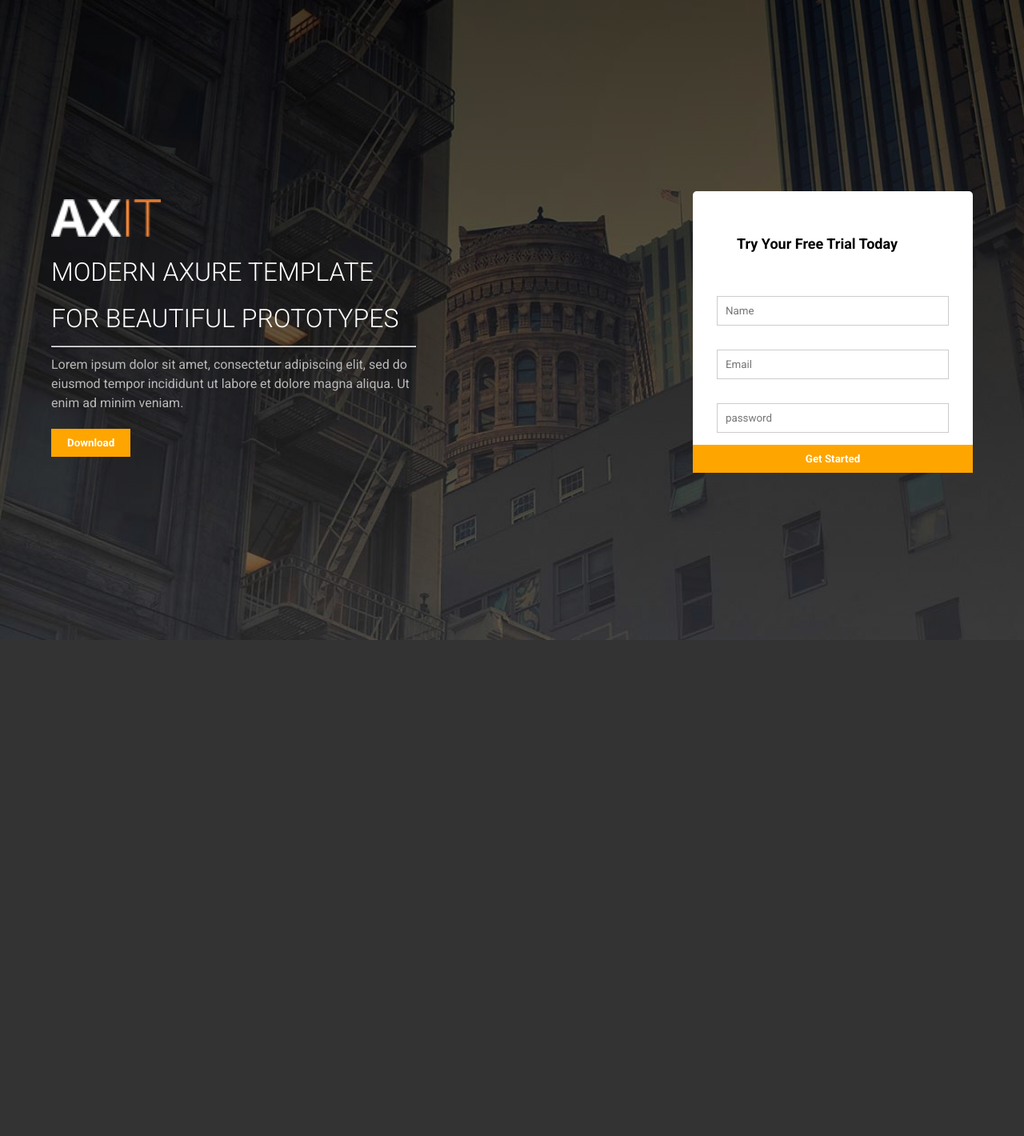
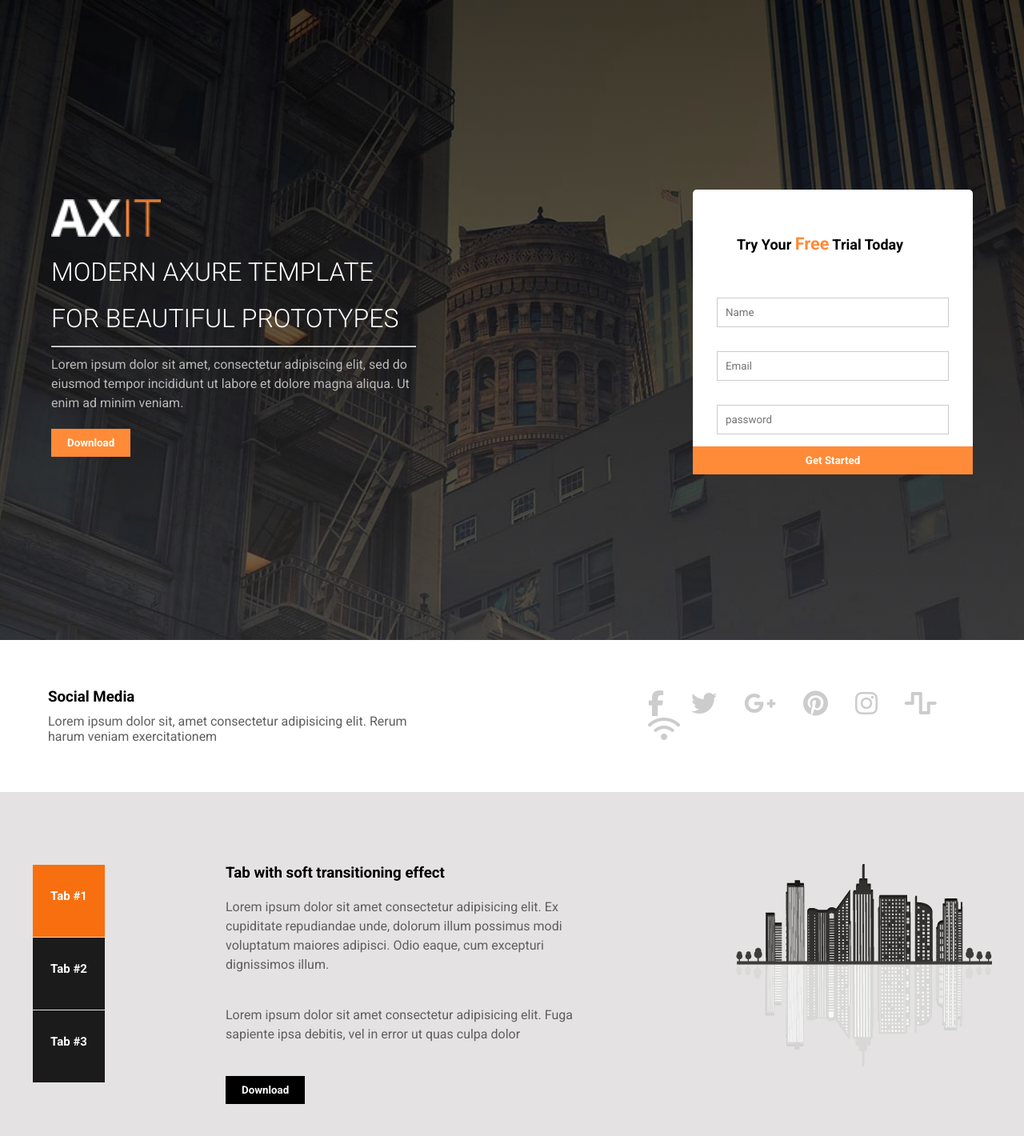
Before and after one commit to mariamhabashi/NTI-Summer-Training, a PHP site: page /AXIT/index.html in a window 1280 px wide. Shown: the part 50-1470 px from the top of the page at 80% size. Before the commit the page ends 850 px from the top, so only its background shows below. Run offline with PHP 8.4, Linux system fonts and the light colour scheme; some libraries are stand-ins or nearby versions.

Commit message:
Home task

```diff
--- a/Day5/AXIT/css/style.css
+++ b/Day5/AXIT/css/style.css
@@ -1,4 +1,3 @@
-
 * {
     margin: 0;
     padding: 0;
@@ -18,7 +17,7 @@
     padding-right: 60px;
 }
 .right li:hover a{
-    color: #ff9b50;
+    color: #FF8B38;
 }
 header {
     background-color: black;
@@ -31,7 +30,10 @@ header .left {
     float: left;
     padding-top: 10px;
 }
-
+span{
+    color: #FF8B38;
+    font-size: larger;
+}
 header .right {
         float: left;
         width: 50%;
@@ -109,7 +111,7 @@ main .right form input{
       margin-bottom: 20px;
 }
 .get-started{
-   background-color: orange;
+      background-color: #FF8B38;
       border: none;
       padding: 10px;
       color: white;
@@ -127,7 +129,7 @@ main .right form input{
 .download-btn {
     margin-top: 20px;
     padding: 10px 20px;
-    background-color: orange;
+    background-color: #FF8B38;
     border: none;
     color: white;
     font-weight: bold;
@@ -136,3 +138,75 @@ main .right form input{
 .download-btn:hover {
     background-color: #9e9e9ea4;
 }
+
+/*Social Media*/
+.social-media{
+     display: flex;
+     align-items: center;
+     padding: 60px;
+}
+.social-media .left{
+    padding-right: 200px;
+}
+.social-media .right{
+    padding-left: 100px;
+}
+.social-media p{
+    width: 450px;
+    color: #5f5f5f;
+    margin-top: 10px;
+}
+
+.icons i{
+    color: #ccc;
+    cursor: pointer;
+    margin-right: 30px;
+    font-size:xx-large;
+}
+.icons i:hover{
+    color: #FF8B38;
+}
+/*tabs section*/
+.tabs-container{
+    display: flex;
+    flex-direction: row;
+    justify-content: center;
+    padding: 40px;
+    background-color: #e4e2e2;
+}
+.tabs-content-column{
+    width: 80%;
+    padding-left:150px;
+}
+.tabs-content-column h3{
+    margin-top: 50px;
+    margin-bottom: 20px;
+}
+.tabs-content-column p{
+    margin-bottom: 20px;
+    color: #5f5f5f;
+    line-height: 1.5;
+}
+.tabs{
+    padding-top: 50px;
+}
+.img-column{
+     padding-top: 50px;
+}
+.tabs-column h3{
+    width: 90px;
+    height: 90px;
+    padding: 10px;
+    padding-top: 30px;
+    margin: 1px;
+    color: white;
+    font-size: 15px;
+    text-align: center;
+}
+.tabs-column .active{
+    background-color: #f76f0f;
+}
+.tabs-column .unactive{
+    background-color: #1b1b1b;
+}
+/*Sublist section*/
--- a/Day5/AXIT/index.html
+++ b/Day5/AXIT/index.html
@@ -1,15 +1,18 @@
 <!DOCTYPE html>
 <html lang="en">
+
 <head>
     <meta charset="UTF-8">
     <meta name="viewport" content="width=device-width, initial-scale=1.0">
     <title>Document</title>
     <link rel="preconnect" href="https://fonts.googleapis.com">
     <link rel="preconnect" href="https://fonts.gstatic.com" crossorigin>
-    <link href="https://fonts.googleapis.com/css2?family=Roboto:ital,wght@0,100..900;1,100..900&display=swap" rel="stylesheet">
+    <link href="https://fonts.googleapis.com/css2?family=Roboto:ital,wght@0,100..900;1,100..900&display=swap"
+        rel="stylesheet">
     <link rel="stylesheet" href="css/style.css">
 
 </head>
+
 <body>
     <!-- Header -->
     <header>
@@ -37,10 +40,12 @@
                 <h3>MODERN AXURE TEMPLATE</h3>
                 <h3>FOR BEAUTIFUL PROTOTYPES</h3>
                 <hr>
-            <p>Lorem ipsum dolor sit amet, consectetur adipiscing elit, sed do eiusmod tempor incididunt ut labore et dolore magna aliqua. Ut enim ad minim veniam.</p>
+                <p>Lorem ipsum dolor sit amet, consectetur adipiscing elit, sed do eiusmod tempor incididunt ut labore
+                    et dolore magna aliqua. Ut enim ad minim veniam.</p>
                 <button class="download-btn">Download</button>
 
-        </div>  </div>
+            </div>
+        </div>
         <!-- Right -->
         <div class="right">
             <form action="">
@@ -53,5 +58,44 @@
             </form>
         </div>
     </main>
+    <div class="social-media">
+        <div class="left">
+            <h3>Social Media</h3>
+            <p>Lorem ipsum dolor sit, amet consectetur adipisicing elit. Rerum harum veniam exercitationem</p>
+        </div>
+        <div class="right">
+            <div class="icons">
+                <i class="fa-brands fa-facebook-f"></i>
+                <i class="fa-brands fa-twitter"></i>
+                <i class="fa-brands fa-google-plus-g"></i>
+                <i class="fa-brands fa-pinterest"></i>
+                <i class="fa-brands fa-instagram"></i>
+                <i class="fa-solid fa-wave-square"></i>
+                <i class="fa-solid fa-wifi"></i>
+            </div>
+        </div>
+    </div>
+    <div class="tabs-container">
+        <div class="tabs">
+            <div class="tabs-column">
+                <h3 class="active">Tab #1</h3>
+                <h3 class="unactive">Tab #2</h3>
+                <h3 class="unactive">Tab #3</h3>
+            </div>
+        </div>
+        <div class="tabs-content">
+            <div class="tabs-content-column">
+                <h3>Tab with soft transitioning effect</h3>
+                <p>Lorem ipsum dolor sit amet consectetur adipisicing elit. Ex cupiditate repudiandae unde, dolorum
+                    illum possimus modi voluptatum maiores adipisci. Odio eaque, cum excepturi dignissimos illum.</p><br>
+                <p>Lorem ipsum dolor sit amet consectetur adipisicing elit. Fuga sapiente ipsa debitis, vel in error ut quas culpa dolor</p>
+                <button class="download-btn" style="background-color: black; color: white;">Download</button>
+            </div>
+        </div>
+        <div class="img-column">
+            <img src="imgs/tabright.png" alt="">
+        </div>
+    </div>
+            <script src="https://kit.fontawesome.com/8f47cb5a61.js" crossorigin="anonymous"></script>
 </body>
 </html>
```
Lines whose indentation alone changed are shown as unchanged.
